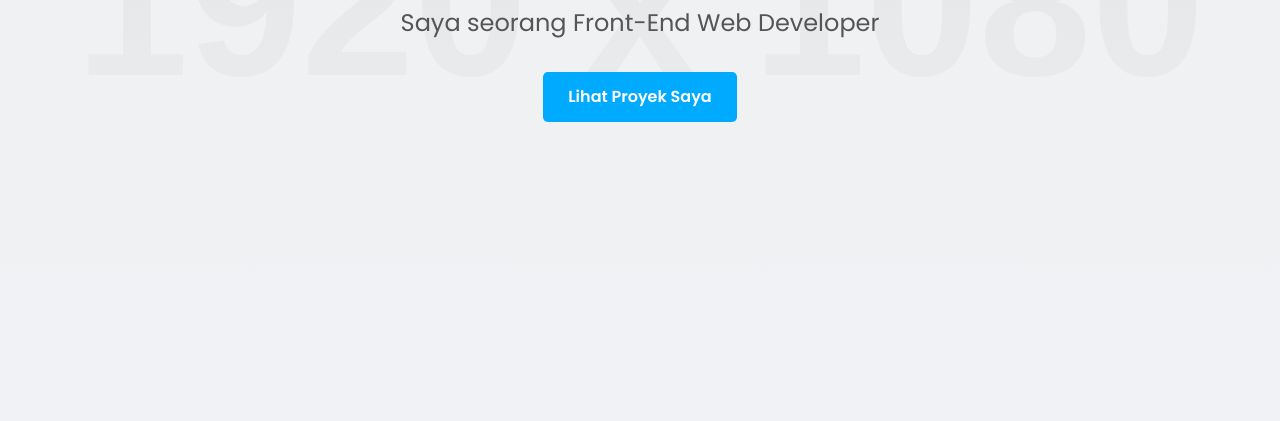
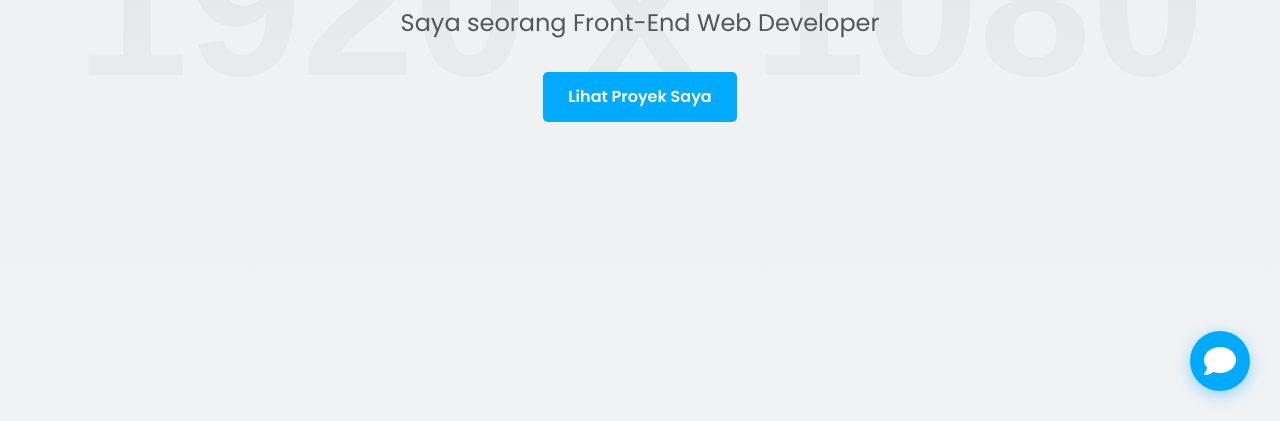
Before and after one commit to Davidgusti006/david-portfolio, a plain HTML site: page index.html in a window 1280 px wide. Shown: the part 379-800 px from the top of the page. Drawn offline with Linux system fonts and the light colour scheme; placeholder pictures from the web are drawn by us.

```diff
--- a/index.html
+++ b/index.html
@@ -226,7 +226,11 @@
         </div>
       </div>
 
-
+      <!-- Tombol toggle chatbot -->
+    <div class="chat-toggle-button">
+      <i class="fas fa-comment"></i>
+    </div>
+      <!-- Widget chatbot -->
     <div class="chat-widget">
       <div class="chat-header">
         <h3>Asisten Bot</h3>
```
